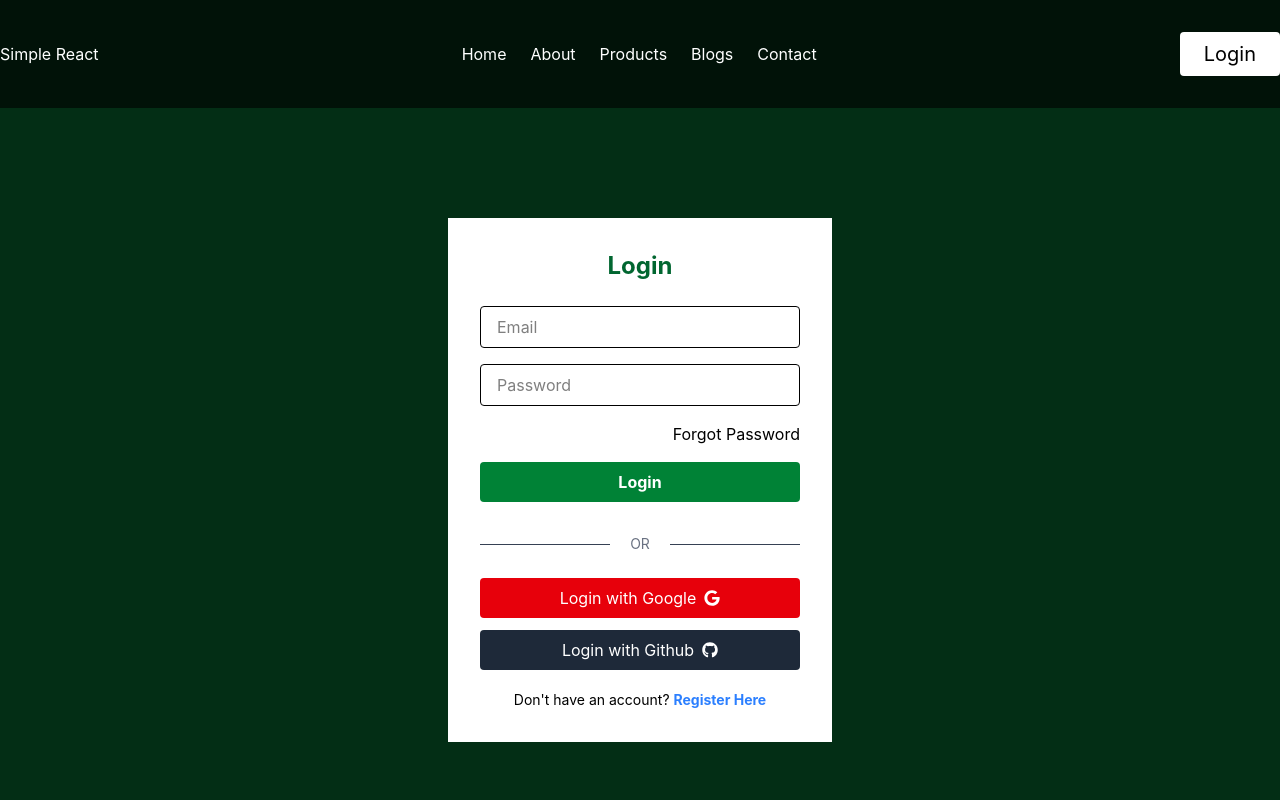
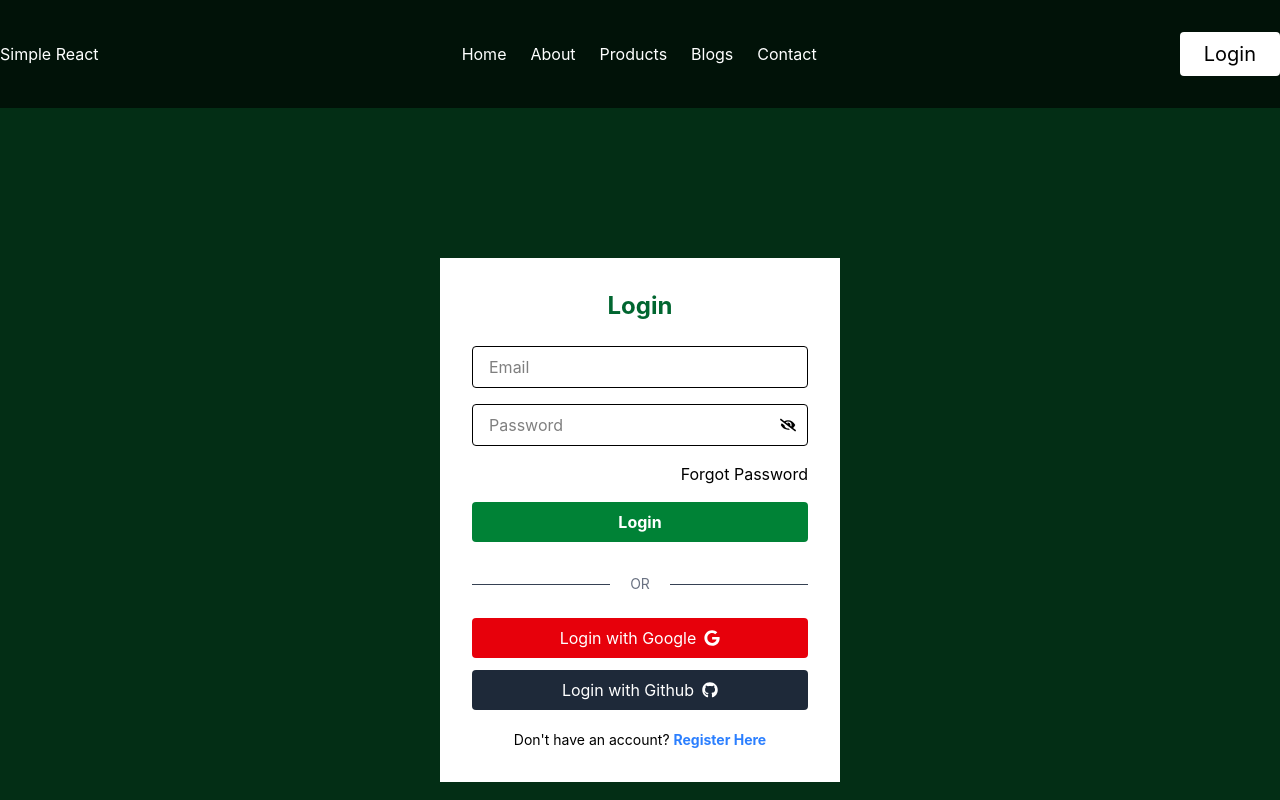
Before and after one commit to smsohelrana420/reactproject2, a React (Vite) app: page /login in a window 1280 px wide. Shown: the top 800 px of the page. Built offline with nearby package versions, Linux system fonts and the light colour scheme; no server answers.

Commit message:
login & signout created done

```diff
--- a/src/components/auth/Login.jsx
+++ b/src/components/auth/Login.jsx
@@ -1,30 +1,67 @@
-import React from 'react'
+import React, { useContext, useState } from 'react'
 import { Link } from 'react-router-dom';
-import { FaGoogle } from "react-icons/fa";
+import { FaEye, FaEyeSlash, FaGoogle } from "react-icons/fa";
 import { FaGithub } from "react-icons/fa";
+import { AuthContext } from '../../providers/AuthProvider';
 const Login = () => {
+
+ const { signInWithEmailPass } = useContext(AuthContext);
+  const [showPass,setShowPass]=useState(false)
+  const handleLoginForm =(e)=>{
+    e.preventDefault();
+
+    const email=e.target.email.value;
+    const password=e.target.password.value;
+
+    signInWithEmailPass(email,password)
+    .then(result =>{
+      const user=result.user
+      console.log(user);
+
+    }).catch((err)=>{
+      console.error(err)
+    })
+
+
+
+  }
   return (
-    <div className="flex items-center justify-center h-[115vh] bg-green-950 pt-10">
-      <div className=" bg-white p-8 max-w-sm">
+    <div className="flex items-center justify-center h-[125vh] bg-green-950 pt-10">
+      <div className=" bg-white p-8 w-100">
         <h2 className="text-green-800 font-bold text-center text-2xl mb-6">
           Login
         </h2>
-        <form className="space-y-4 ">
+        <form onSubmit={handleLoginForm} className="space-y-4 ">
+          <div>
             <input
               type="email"
               placeholder="Email"
               className="w-full border px-4 py-2 rounded focus:outline-none focus:ring-2 focus:ring-green-500"
-            name=""
+              name="email"
               id=""
             />
+          </div>
 
+          <div className="flex relative items-center">
             <input
-            type="password"
+              type={showPass ? "text" : "password"}
               placeholder="Password"
               className="w-full border px-4 py-2 rounded focus:outline-none focus:ring-2 focus:ring-green-500"
-            name=""
+              name="password"
               id=""
             />
+            {showPass ? (
+              <FaEye
+                onClick={() => setShowPass(!showPass)}
+                className="absolute right-3 cursor-pointer"
+              />
+            ) : (
+              <FaEyeSlash
+                onClick={() => setShowPass(!showPass)}
+                className="absolute right-3 cursor-pointer"
+              />
+            )}
+          </div>
 
           <p className="text-right hover:text-green-400 cursor-pointer hover:underline">
             Forgot Password
--- a/src/components/shared/Navbar.jsx
+++ b/src/components/shared/Navbar.jsx
@@ -1,18 +1,23 @@
-import React, { useEffect, useState } from 'react'
+import React, { useContext, useEffect, useState } from 'react'
 import { FaBars } from "react-icons/fa";
 import { IoMdClose } from "react-icons/io";
 import { Link, useLocation } from 'react-router-dom';
+import { AuthContext } from '../../providers/AuthProvider';
 
 
 const Navbar = () => {
 
-
+  const { user, handleSignOut } = useContext(AuthContext);
 
   const [isOpen,setIsOpen] =useState(false)
 
   const [activeLink,setActiveLink]=useState('/')
 
   const location=useLocation()
+
+  const handleSignOutUser=()=>{
+    handleSignOut()
+  }
 
   useEffect(()=>{
   setActiveLink(location.pathname || '/')
@@ -85,14 +90,25 @@ const Navbar = () => {
             </Link>
           </li>
         </ul>
-
-        <Link to={'/login'}>
-
-        <button className="hidden md:block bg-white text-black cursor-pointer px-6 py-2 rounded text-xl hover:bg-slate-400 ">
-          Login
-        </button>
-        </Link>
-
+        <div>
+          {user ? (
+            <div className="flex items-center">
+              <span>{user?.email}</span>{" "}
+              <button onClick={handleSignOutUser} className="hidden md:block bg-white text-black cursor-pointer px-6 py-2 rounded text-xl hover:bg-slate-400 ">
+                Sign Out
+              </button>{" "}
+            </div>
+          ) : (
+            <div>
+              <span>{user?.email}</span>
+              <Link to={"/login"}>
+                <button className="hidden md:block bg-white text-black cursor-pointer px-6 py-2 rounded text-xl hover:bg-slate-400 ">
+                  Login
+                </button>
+              </Link>
+            </div>
+          )}
+        </div>
 
         {/* Mobile Menu Collapsed */}
 
--- a/src/providers/AuthProvider.jsx
+++ b/src/providers/AuthProvider.jsx
@@ -1,18 +1,43 @@
-import { createUserWithEmailAndPassword } from 'firebase/auth';
-import React, { createContext } from 'react'
+import { createUserWithEmailAndPassword, onAuthStateChanged, signInWithEmailAndPassword, signOut } from 'firebase/auth';
+import React, { createContext, useState } from 'react'
 import { auth } from '../firebase/firebase.config';
 
 export const AuthContext= createContext(null);
 
 const AuthProvider = ({children}) => {
 
+  const [user,setUser]=useState(null)
+
     const createUserWithPass=(email,password)=>{
       return  createUserWithEmailAndPassword(auth,email,password)
     }
 
-    const authInformation={
-        createUserWithPass
+    const signInWithEmailPass=(email,password)=>{
+      return signInWithEmailAndPassword(auth,email,password)
     }
+
+    onAuthStateChanged(auth,(user) =>{
+      if(user){
+        console.log("sign In User");
+        setUser(user)
+
+      }else{
+        console.log("User Sign Out");
+        setUser(null)
+
+      }
+    })
+
+    const handleSignOut=()=>{
+      signOut(auth)
+    }
+
+    const authInformation = {
+      user,
+      handleSignOut,
+      createUserWithPass,
+      signInWithEmailPass,
+    };
   return (
     <AuthContext.Provider value={authInformation}>
       {children}
```
Lines whose indentation alone changed are shown as unchanged.
